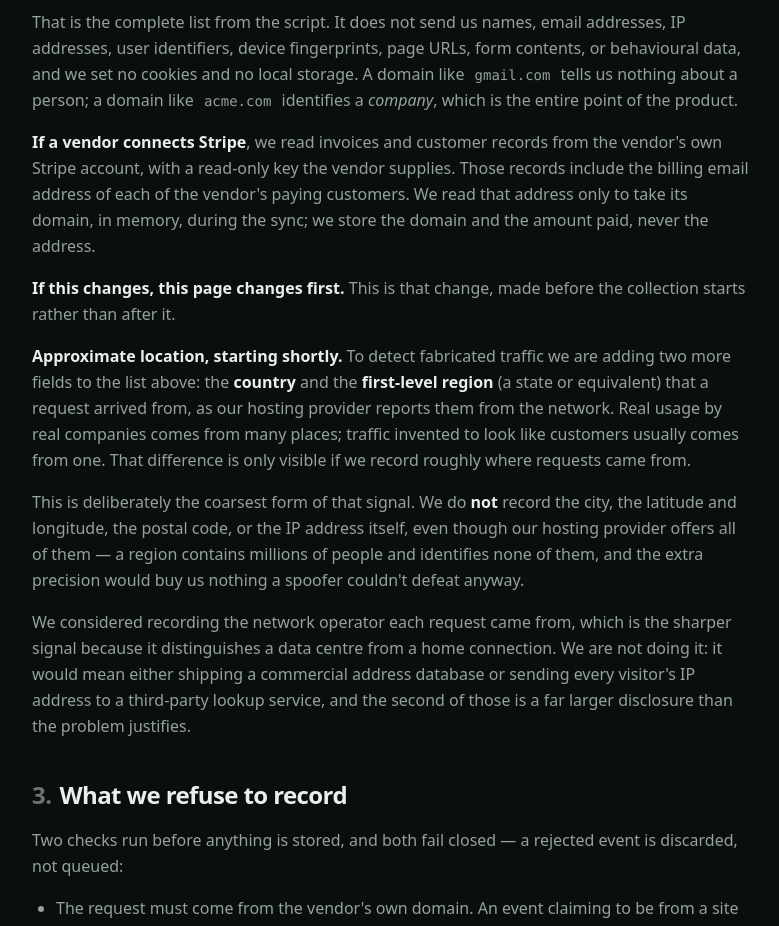
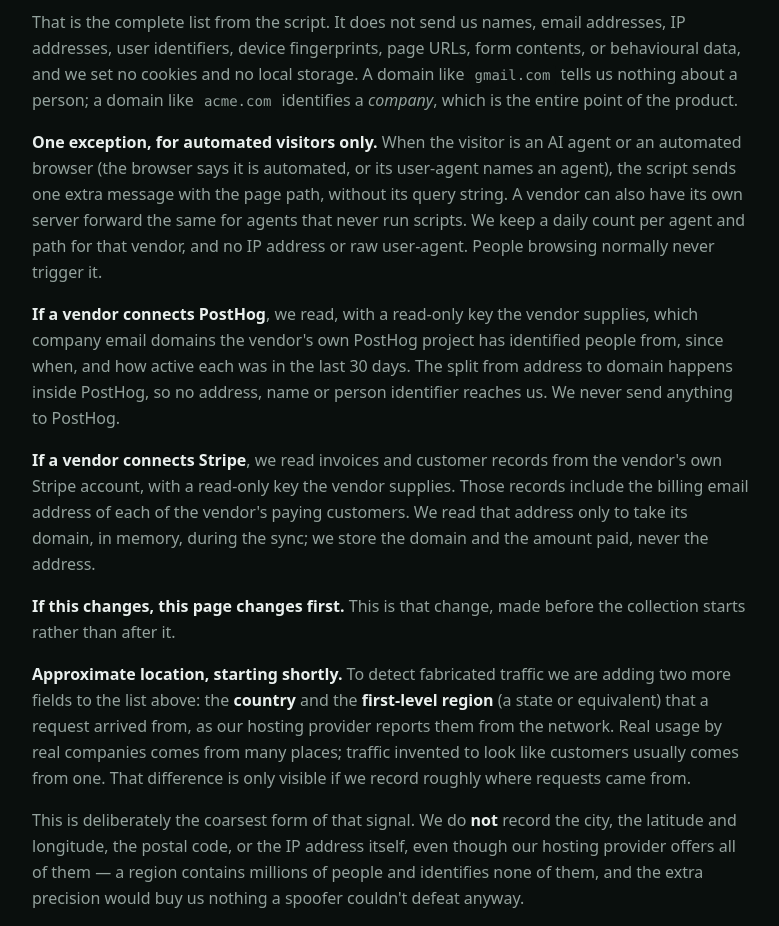
Before and after one commit to letterstory/Letterprove, a Next.js app: page /privacy in a window 1280 px wide. Shown: the part 1000-1926 px from the top of the page, without its empty margins (248-1027 px from the left). Built offline with nearby package versions, Linux system fonts and the light colour scheme.

Commit message:
docs(privacy): disclose agent-visit paths and the PostHog read
Co-Authored-By: Claude Opus 5.5 <noreply@anthropic.com>

```diff
--- a/src/app/privacy/page.tsx
+++ b/src/app/privacy/page.tsx
@@ -91,6 +91,24 @@ export default function PrivacyPage() {
           storage. A domain like <code>gmail.com</code> tells us nothing about a
           person; a domain like <code>acme.com</code> identifies a{" "}
           <em>company</em>, which is the entire point of the product.
+        </p>
+        <p>
+          <strong>One exception, for automated visitors only.</strong> When the
+          visitor is an AI agent or an automated browser (the browser says it
+          is automated, or its user-agent names an agent), the script sends one
+          extra message with the page path, without its query string. A vendor
+          can also have its own server forward the same for agents that never
+          run scripts. We keep a daily count per agent and path for that
+          vendor, and no IP address or raw user-agent. People browsing normally
+          never trigger it.
+        </p>
+        <p>
+          <strong>If a vendor connects PostHog</strong>, we read, with a
+          read-only key the vendor supplies, which company email domains the
+          vendor&apos;s own PostHog project has identified people from, since
+          when, and how active each was in the last 30 days. The split from
+          address to domain happens inside PostHog, so no address, name or
+          person identifier reaches us. We never send anything to PostHog.
         </p>
         <p>
           <strong>If a vendor connects Stripe</strong>, we read invoices and
```
